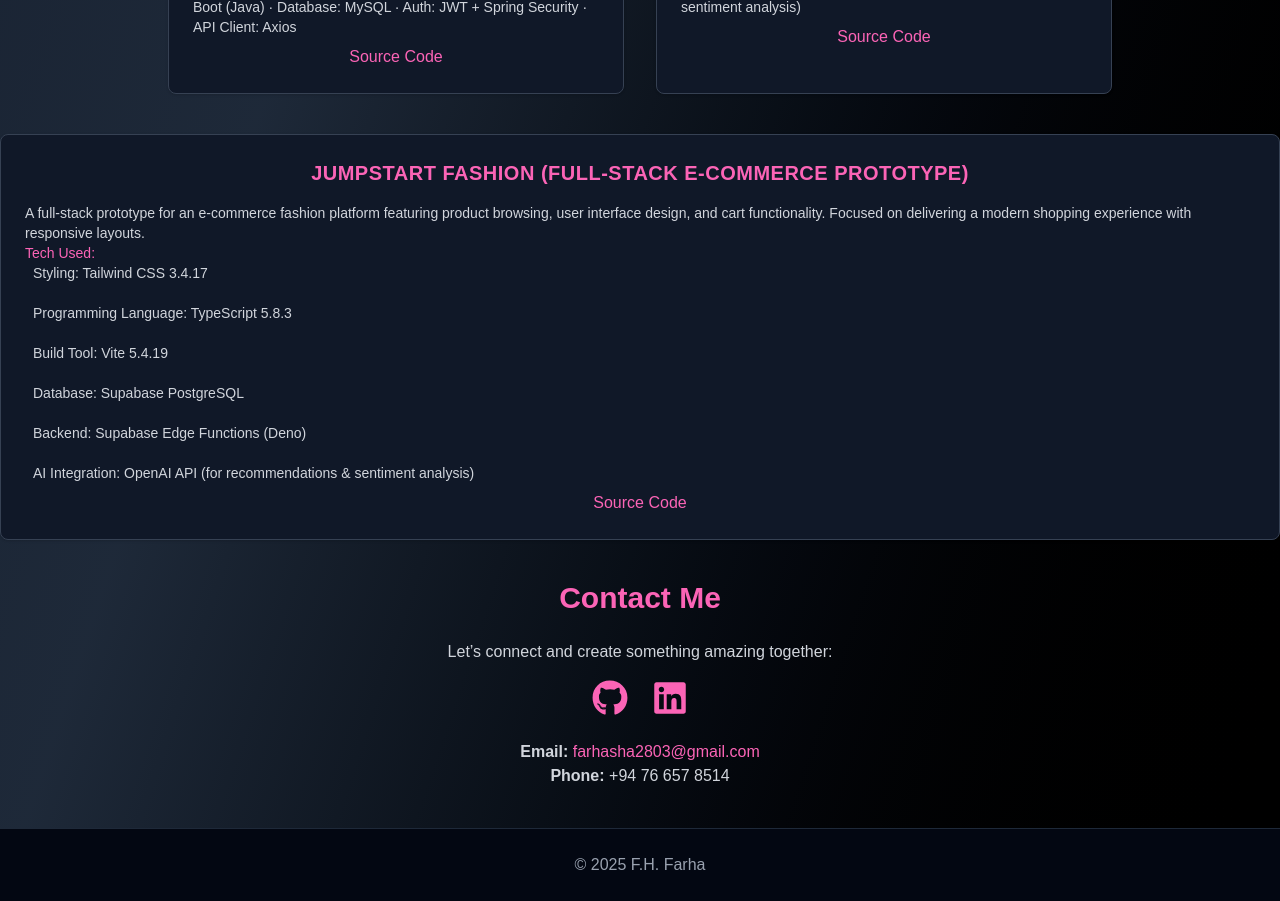
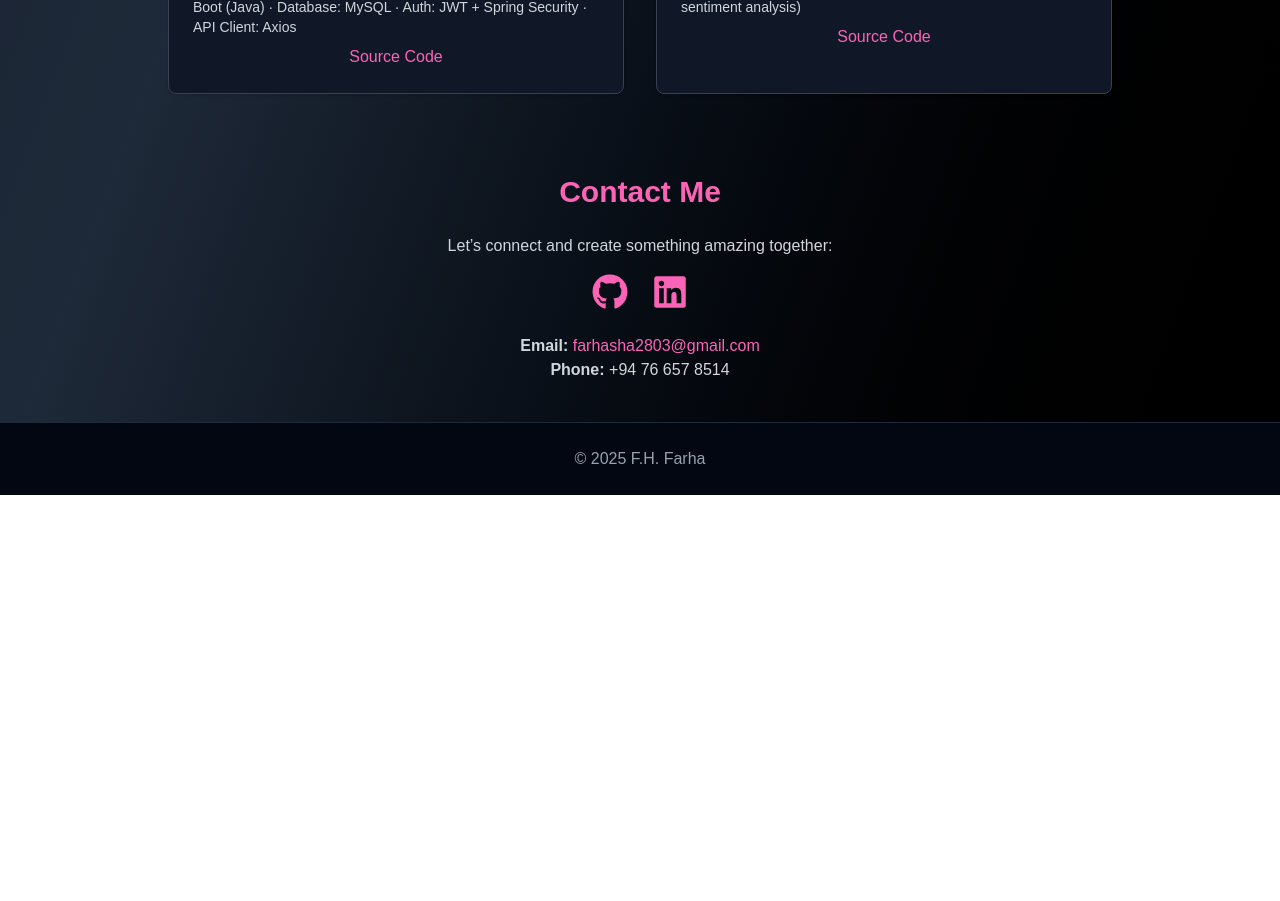
Before and after one commit to Far28/myportfolio, a Next.js app: page / in a window 1280 px wide. Shown: the part 2980-3881 px from the top of the page. After the commit the page ends 3475 px from the top, so only its background shows below. Built offline with nearby package versions, Linux system fonts and the light colour scheme.

Commit message:
Manual edits to index.tsx

```diff
--- a/pages/index.tsx
+++ b/pages/index.tsx
@@ -219,23 +219,6 @@ export default function Home() {
   </div>
 </section>
 
-
-    <div className="p-6 border border-gray-700 rounded-lg shadow hover:shadow-lg bg-gray-900 flex flex-col items-center">
-      <h4 className="font-semibold text-xl text-pink-400 text-center mb-2 tracking-wide uppercase">Jumpstart Fashion (Full-Stack E-Commerce Prototype)</h4>
-      <p className="text-sm mt-2 text-gray-300">
-        A full-stack prototype for an e-commerce fashion platform featuring product browsing, user interface design, and cart functionality.
-        Focused on delivering a modern shopping experience with responsive layouts.<br />
-        <span className="text-pink-400">Tech Used:</span><br />
-        <span className="block ml-2">Styling: Tailwind CSS 3.4.17</span><br />
-        <span className="block ml-2">Programming Language: TypeScript 5.8.3</span><br />
-        <span className="block ml-2">Build Tool: Vite 5.4.19</span><br />
-        <span className="block ml-2">Database: Supabase PostgreSQL</span><br />
-        <span className="block ml-2">Backend: Supabase Edge Functions (Deno)</span><br />
-        <span className="block ml-2">AI Integration: OpenAI API (for recommendations &amp; sentiment analysis)</span>
-      </p>
-      <a href="https://github.com/Far28/jumpstart-fashion.git" target="_blank" rel="noopener noreferrer" className="text-pink-400 hover:underline mt-2 inline-block">Source Code</a>
-    </div>
-
       {/* Contact */}
       <section id="contact" className="max-w-5xl mx-auto p-10">
         <div className="flex flex-col items-center justify-center">
```
